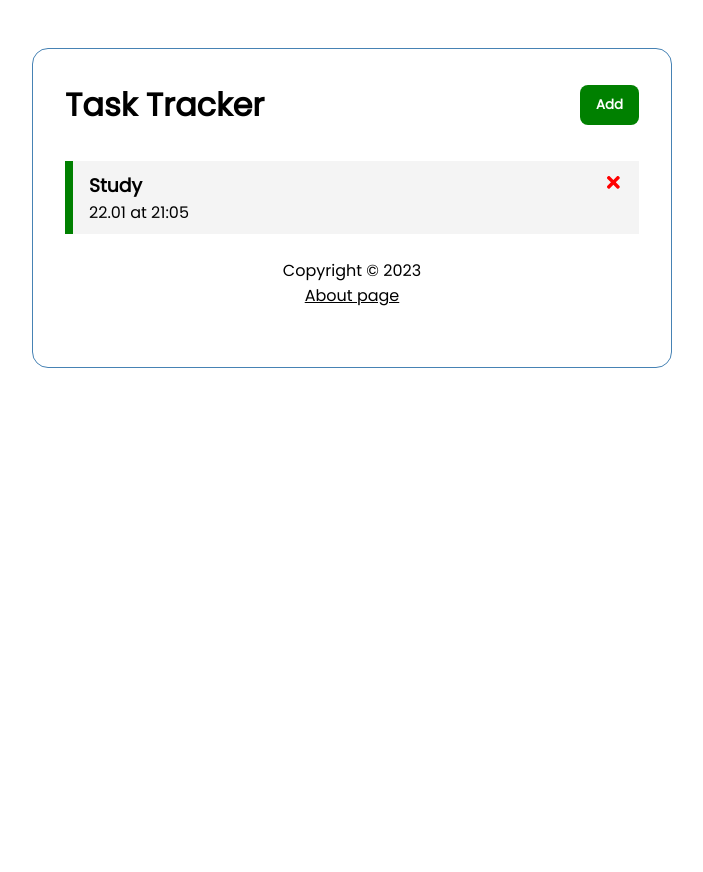
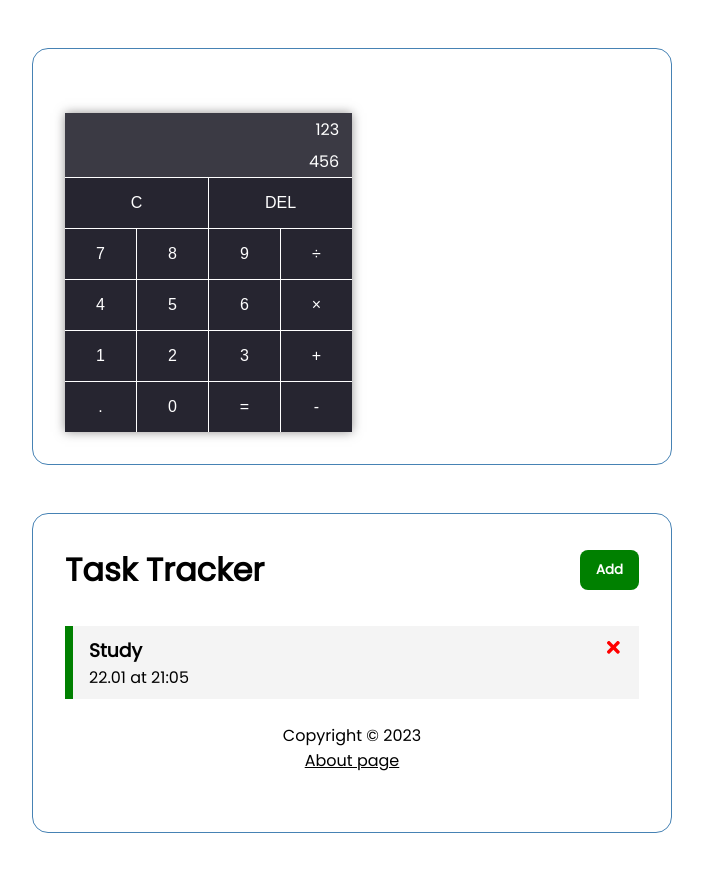
Before and after one commit to m-gibas/task-tracker-react-ts, a React (Create React App) app: page / in a window 1280 px wide. Shown: the top 872 px of the page, without its empty margins (288-991 px from the left). Before the commit the page ends 800 px from the top, so only its background shows below. Built offline with nearby package versions, Linux system fonts and the light colour scheme; data requests are answered from the project's data file.

Commit message:
calculator layout added

```diff
--- a/src/App.tsx
+++ b/src/App.tsx
@@ -5,6 +5,7 @@ import Footer from './components/Footer'
 import Tasks from './components/Tasks'
 import AddTask from './components/AddTask'
 import About from './components/About'
+import Tile from './calculator_components/Tile'
 
 
 export interface ArrTasksProps {
@@ -84,6 +85,35 @@ function App() {
   return (
     <Router>
       <div className="container">
+        <div className='calculator'>
+          <div className='output'>
+          {/* <Tile value='123' />
+          <Tile value='456' /> */}
+            <div className='previous-output'>123</div>
+            <div className='current-output'>456</div>
+          </div>
+          <Tile value='C' secondClass='double' />
+          <Tile value='DEL' secondClass='double' />
+          <Tile value='7'/>
+          <Tile value='8'/>
+          <Tile value='9'/>
+          <Tile value='÷'/>
+          <Tile value='4'/>
+          <Tile value='5'/>
+          <Tile value='6'/>
+          <Tile value='×'/>
+          <Tile value='1'/>
+          <Tile value='2'/>
+          <Tile value='3'/>
+          <Tile value='+'/>
+          <Tile value='.'/>
+          <Tile value='0'/>
+          <Tile value='='/>
+          <Tile value='-'/>
+        </div>
+      </div>
+
+      <div className="container">
         <Header title = "Task Tracker" onClick={() => setShowAddButton(!showAddButton)} showAddButton={showAddButton} />
         <Routes>
           <Route path='/' element={
@@ -98,6 +128,7 @@ function App() {
         </Routes>
         <Footer />
       </div>
+
     </Router>
   );
 
--- /dev/null
+++ b/src/calculator_components/Tile/Tile.css
@@ -0,0 +1,11 @@
+.buttons {
+  background-color: #262530;
+  border: none;
+  color: white;
+  padding: 1rem;
+  text-align: center;
+  text-decoration: none;
+  /* display: inline-block; */
+  font-size: 1rem;
+  cursor: pointer;
+}
--- /dev/null
+++ b/src/calculator_components/Tile/Tile.tsx
@@ -0,0 +1,15 @@
+import './Tile.css'
+
+export interface TileProps {
+  value: string
+  // isDouble?: boolean
+  secondClass?: string
+}
+
+const Tile = ({ value, secondClass }: TileProps) => {
+  return (
+    <button className={`buttons ${secondClass ? secondClass : ''}`}>{value}</button>
+  )
+}
+
+export default Tile;
--- /dev/null
+++ b/src/calculator_components/Tile/index.tsx
@@ -0,0 +1 @@
+export {default} from './Tile'
--- a/src/index.css
+++ b/src/index.css
@@ -127,3 +127,41 @@ footer {
   color: #000;
   cursor: pointer;
 }
+
+/* calculator style */
+
+.calculator {
+  width: 50%;
+  display: grid;
+  gap: 1px;
+  margin-top: 2rem;
+  box-shadow: 0 0 10px rgba(77, 73, 73, 0.6);
+
+  grid-template-columns: repeat(4, 1fr);
+  grid-template-rows: minmax(4rem, auto) repeat(5, 1fr);
+}
+
+.calculator .double {
+  grid-column: span 2;
+}
+
+.output {
+  grid-column: 1 / -1;
+  background-color: rgba(38, 37, 48, 0.9);
+  /* height: 4rem; */
+  display: flex;
+  flex-direction: column;
+  justify-content: space-around;
+  align-items: flex-end;
+  padding-right: 0.8rem;
+  word-wrap: break-word;
+  word-break: break-all;
+}
+
+.output .previous-output {
+  color: #fff;
+}
+
+.output .current-output {
+  color: #fff;
+}
```
